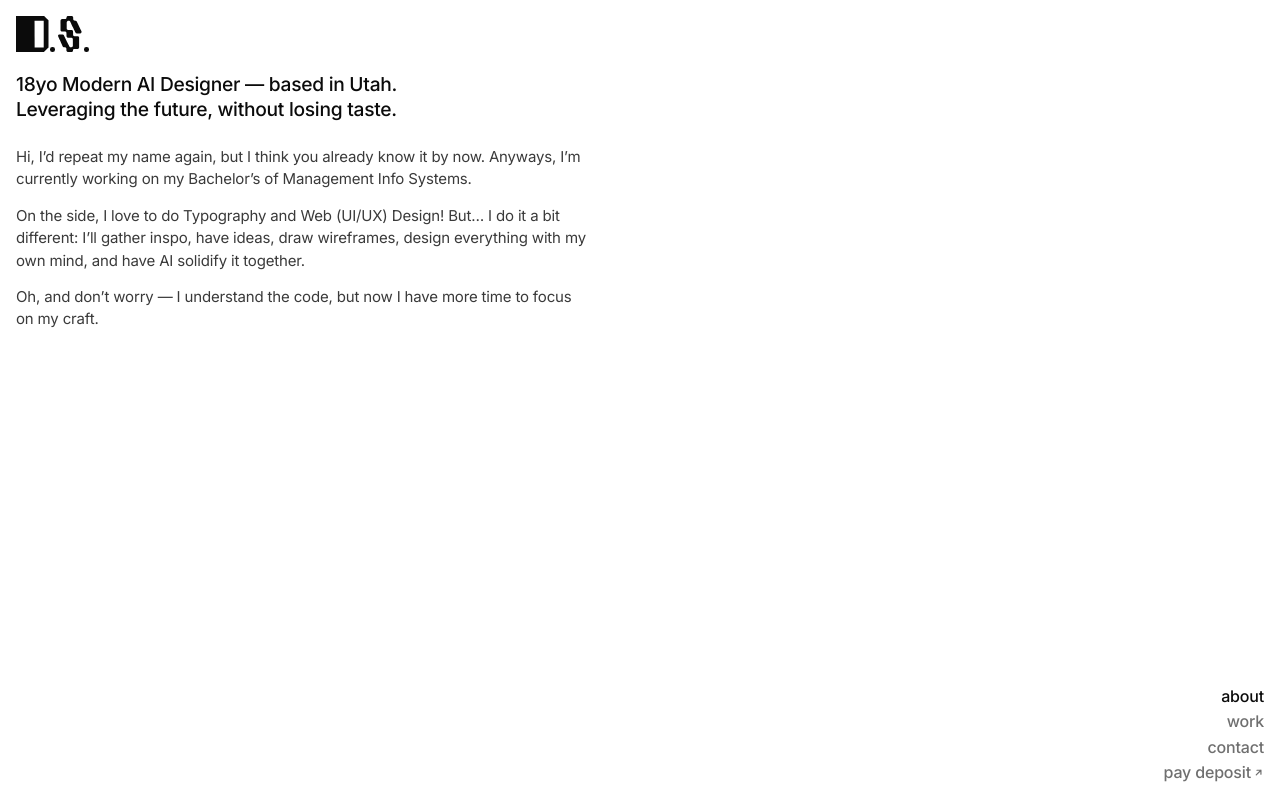
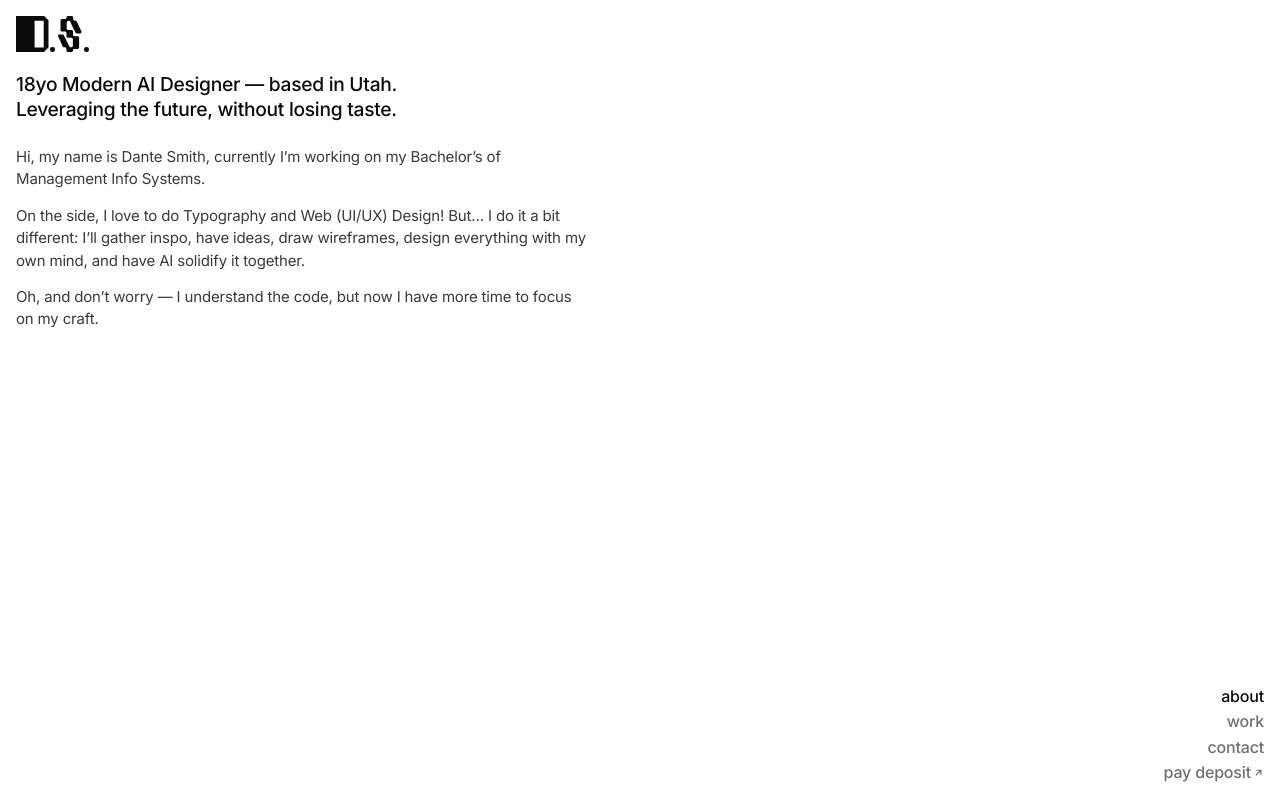
Before and after one commit to DS-2-dev/dantesmith, a plain HTML site: page index.html in a window 1280 px wide. Both pictures are taken after a click on the button "about". Drawn offline with Linux system fonts and the light colour scheme; a web font is replaced by a local one.

Commit message:
Reword the opening line of the about copy
"Hi, my name is Dante Smith, currently I'm working on my Bachelor's of
Management Info Systems."

The line it replaces leaned on the name having just been read — it is not
on the page any more, only the initials are, so it now says it outright.

```diff
--- a/index.html
+++ b/index.html
@@ -124,9 +124,8 @@
     <h2 class="sr-only" id="about-heading">About</h2>
     <p class="lede">18yo Modern AI Designer — based in Utah.<br>Leveraging the future, without losing taste.</p>
     <div class="prose-block">
-      <p class="prose">Hi, I&rsquo;d repeat my name again, but I think you already
-        know it by now. Anyways, I&rsquo;m currently working on my Bachelor&rsquo;s of
-        Management Info Systems.</p>
+      <p class="prose">Hi, my name is Dante Smith, currently I&rsquo;m working on my
+        Bachelor&rsquo;s of Management Info Systems.</p>
       <p class="prose">On the side, I love to do Typography and Web (UI/UX)
         Design! But&hellip; I do it a bit different: I&rsquo;ll gather inspo, have ideas,
         draw wireframes, design everything with my own mind, and have AI
```
